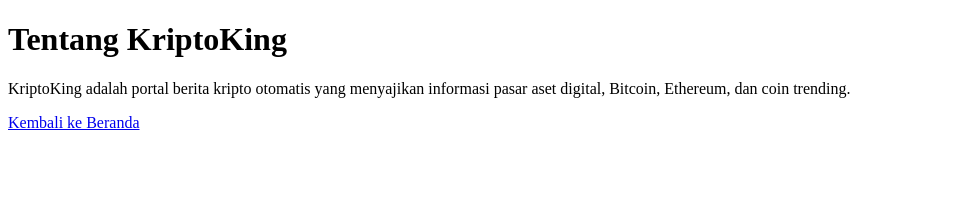
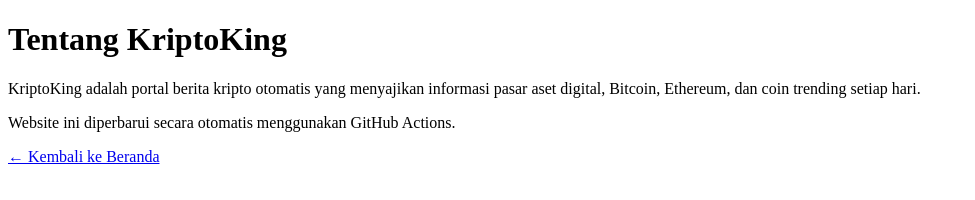
Before and after one commit to Daxro99/Kriptoking-, a plain HTML site: page about.html in a window 1280 px wide. Shown: the whole page, without its empty margins (0-975 px from the left). Drawn offline with Linux system fonts and the light colour scheme.

Commit message:
Update about.htmlA

```diff
--- a/about.html
+++ b/about.html
@@ -10,11 +10,15 @@
 
 <p>
 KriptoKing adalah portal berita kripto otomatis yang menyajikan
-informasi pasar aset digital, Bitcoin, Ethereum, dan coin trending.
+informasi pasar aset digital, Bitcoin, Ethereum, dan coin trending setiap hari.
 </p>
 
 <p>
-<a href="index.html">Kembali ke Beranda</a>
+Website ini diperbarui secara otomatis menggunakan GitHub Actions.
+</p>
+
+<p>
+<a href="index.html">← Kembali ke Beranda</a>
 </p>
 
 </body>
```
